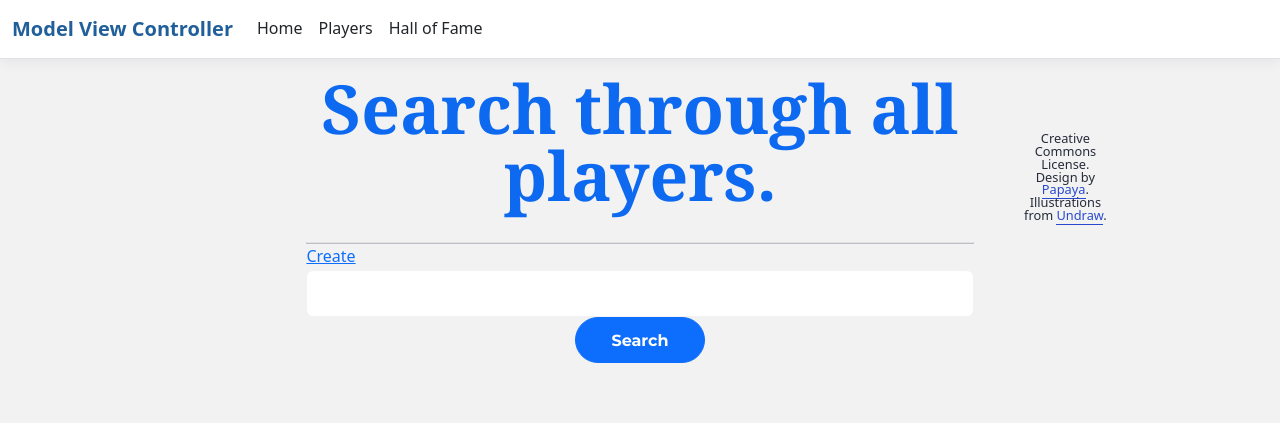
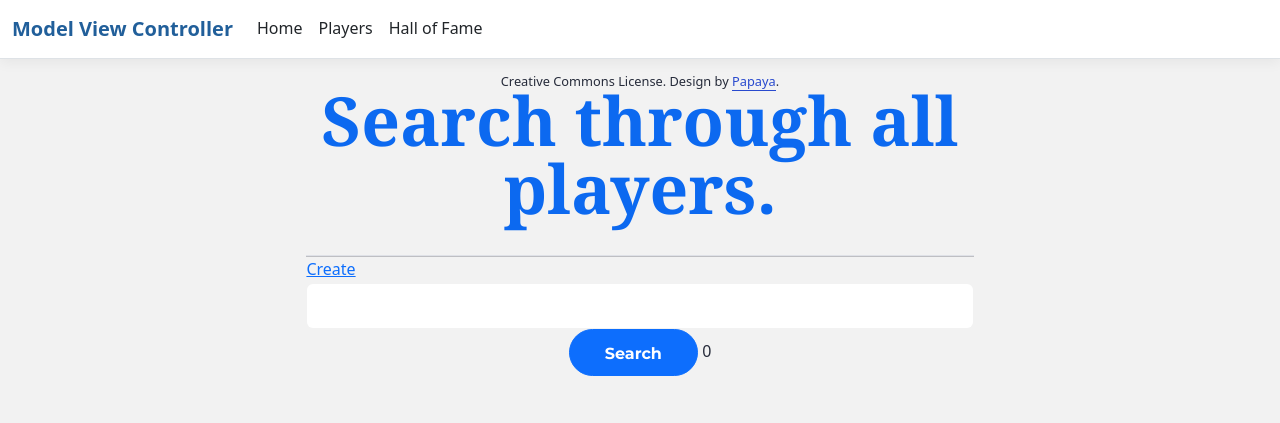
Before and after one commit to Kl3XY/mvc-rpg, an ASP.NET Core app: page /Home/SearchPlayer in a window 1280 px wide. Shown: the top 423 px of the page. Run offline with ASP.NET Core 8, Linux system fonts and the light colour scheme; style sheets or scripts are compiled from the project's sources; the project's own start-up code is not run, and a stand-in starts its controllers and pages; some libraries are stand-ins or nearby versions; some web fonts are replaced.

Commit message:
Finishing Touches

```diff
--- a/mvc-rpg/Controllers/HomeController.cs
+++ b/mvc-rpg/Controllers/HomeController.cs
@@ -5,6 +5,7 @@ using mvc_rpg.Data;
 using mvc_rpg.Models;
 using mvc_rpg.ViewModel;
 using System;
+using PagedList;
 using System.Diagnostics;
 
 namespace mvc_rpg.Controllers
@@ -140,15 +141,27 @@ namespace mvc_rpg.Controllers
         }
 
         [HttpGet]
-        public IActionResult SearchPlayer(string searchTerm = "")
+        public IActionResult SearchPlayer(string searchTerm = "", int page = 0)
         {
             var players = _context.Players
                 .Include(m => m.Items)
-                .Where(m => m.Name.Contains(searchTerm));
+                .Where(m => m.Name.StartsWith(searchTerm))
+                .Skip(10 * page)
+                .Take(10)
+                .ToList();
+
+            if (players.Count() >= 10)
+            {
+                HttpContext.Session.SetInt32("canTurn", 1);
+            } else
+            {
+                HttpContext.Session.SetInt32("canTurn", 0);
+            }
 
             var newObj = new SearchPlayers();
             newObj.Players = players.ToList();
             newObj.Search = searchTerm;
+            newObj.page = page;
 
             return View(newObj);
         }
--- a/mvc-rpg/Models/Player.cs
+++ b/mvc-rpg/Models/Player.cs
@@ -1,9 +1,11 @@
 using Azure;
+using Microsoft.EntityFrameworkCore;
 using System.ComponentModel.DataAnnotations.Schema;
 using System.Drawing;
 
 namespace mvc_rpg.Models
 {
+    [Index(nameof(Name))]
     public class Player
     {
         public int ID { get; set; }
--- a/mvc-rpg/Views/Home/SearchPlayer.cshtml
+++ b/mvc-rpg/Views/Home/SearchPlayer.cshtml
@@ -19,8 +19,17 @@
     <form asp-action="SearchPlayer" method="get">
         <div class="form-actions no-color align--center">
             <p>
-                <input asp-for="Search" class="form-control" />
+                <input name="SearchTerm" class="form-control" value="@Model.Search"/>
                 <input type="submit" value="Search" class="btn btn-primary align--center" />
+            @if (Model.page != 0)
+            {
+                <a asp-action="searchPlayer" asp-route-searchTerm="@Model.Search" asp-route-page="@Model.subtractFromPage(Model.page)">◄</a>
+            }
+            <span>@Model.page</span>
+            @if (Context.Session.GetInt32("canTurn") == 1)
+            {
+                <a asp-action="searchPlayer" asp-route-searchTerm="@Model.Search" asp-route-page="@Model.addToPage(Model.page)">►</a>
+            }
             </p>
         </div>
     </form>
--- a/mvc-rpg/Views/Shared/_Layout.cshtml
+++ b/mvc-rpg/Views/Shared/_Layout.cshtml
@@ -36,6 +36,17 @@
         .main {
             width: 60%;
             float: left;
+            align-self: center;
+        }
+
+        @@media screen and (max-width: 992px) {
+          .right, .left {
+            width: 0%;
+          }
+
+        .main {
+            width: 100%;
+        }
         }
     </style>
 
@@ -80,7 +91,7 @@
                 </div>
             </div>
         </nav>
-
+        <p class="small align--center">Creative Commons License. Design by <a href="https://www.papayatemplates.com" class="link link--text">Papaya</a>.</p>
     </header>
     <div class="left">&nbsp;</div>
     <div class="main">
@@ -103,14 +114,3 @@
 
 </body>
 </html>
-
-<!-- Footer -->
-<footer class="pt1 pb3 align--center-on-mobile">
-    <div class="container">
-        <div class="grid-row">
-            <div class="grid-column mt2 span-half">
-            </div>
-            <p class="small align--center">Creative Commons License. Design by <a href="https://www.papayatemplates.com" class="link link--text">Papaya</a>. Illustrations from&nbsp;<a href="https://undraw.co/" class="link link--text">Undraw</a>.</p>
-        </div>
-    </div>
-</footer>
```
Also changed, not shown: mvc-rpg/ViewModel/SearchPlayers.cs (+11 -0 lines), mvc-rpg/mvc-rpg.csproj, 1 other file.
